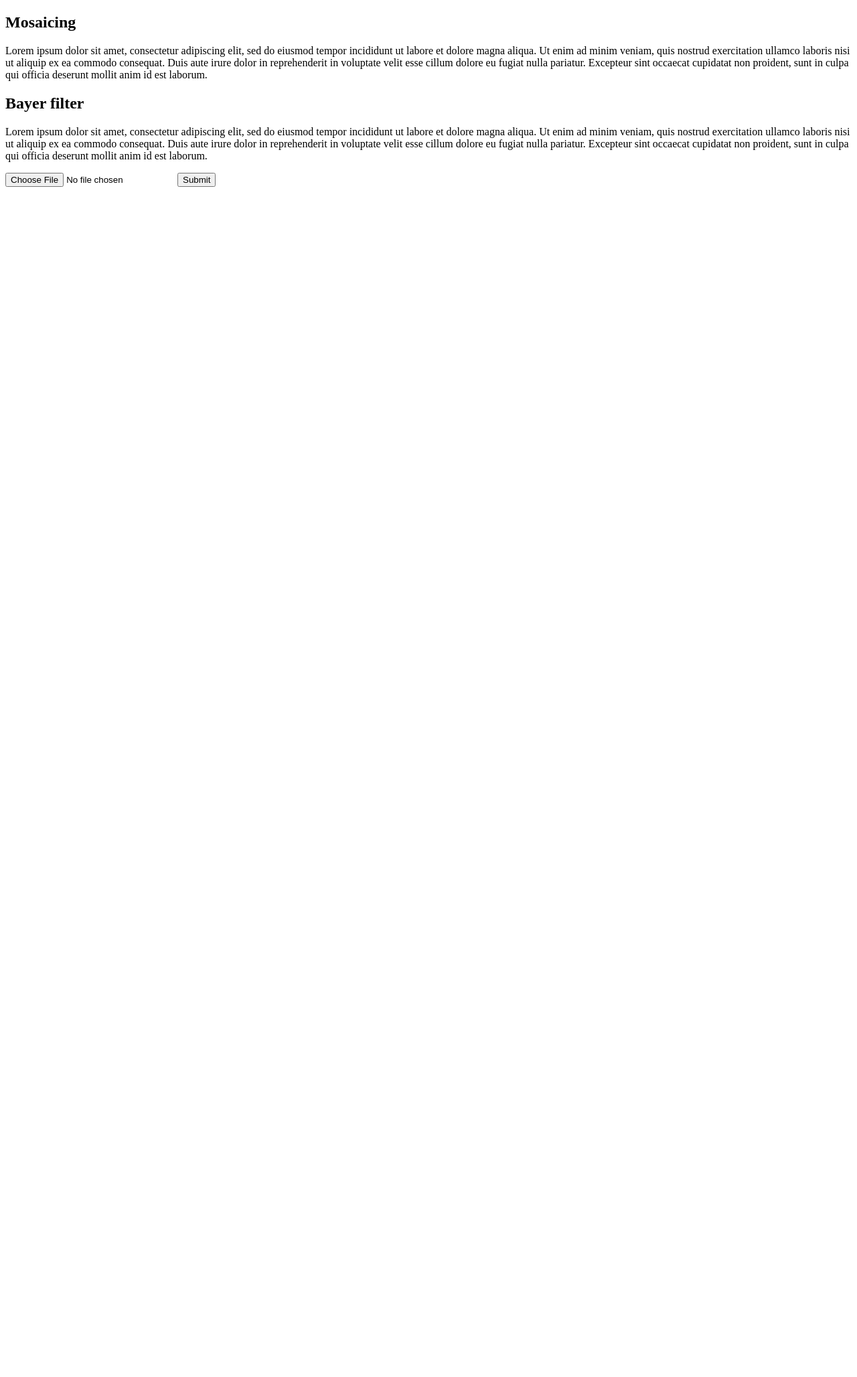
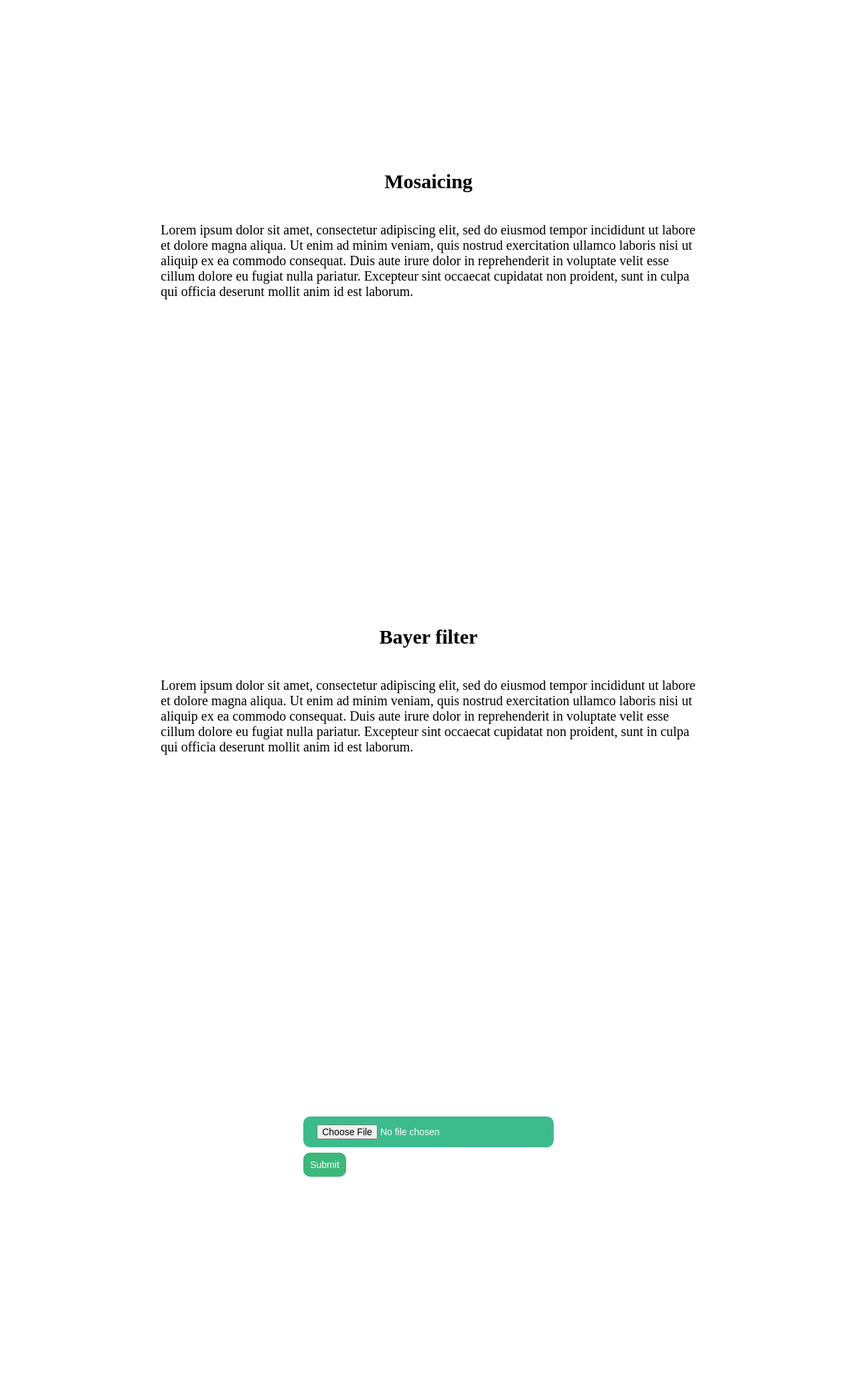
Before and after one commit to leventekobor/mosaicing, a Flask app: page /upload in a window 1280 px wide. Shown: the whole page at 67% size. Before the commit the page ends 279 px from the top, so only its background shows below. Run offline with Flask 2, Linux system fonts and the light colour scheme.

Commit message:
does it work? maybe. will I check? no.

```diff
--- a/app.py
+++ b/app.py
@@ -1,11 +1,12 @@
 import os
-from flask import Flask, render_template, request, send_file
+from flask import Flask, render_template, request, send_file, flash
 from flask_uploads import UploadSet, configure_uploads, IMAGES
 from mosaic import create_mosaic
 
 app = Flask(__name__)
 photos = UploadSet('photos', IMAGES)
 app.config['UPLOADED_PHOTOS_DEST'] = 'static/img'
+app.config['SEND_FILE_MAX_AGE_DEFAULT'] = 1
 configure_uploads(app, photos)
 
 
--- /dev/null
+++ b/static/styles/style.css
@@ -0,0 +1,36 @@
+section {
+  padding: 20px;
+  min-height: 80vh;
+  display: flex;
+  flex-direction: column;
+  justify-content: center;
+  align-items: center;
+  font-size: 20px;
+}
+
+section p {
+  max-width: 800px;
+}
+
+input[type=file] {
+  background-color: #3CBC8D;
+  color: white;
+  width: 100%;
+  padding: 12px 20px;
+  margin: 8px 0;
+  box-sizing: border-box;
+}
+
+input {
+  background: #3cb878;
+  color: white;
+  padding: 10px;
+  border: 0;
+  border-radius: 10px;
+  font-size: 14px;
+  transition: 0.5s background;
+}
+
+input:hover {
+  background: #1b7e4b;
+}
--- a/templates/index.html
+++ b/templates/index.html
@@ -1,7 +1,12 @@
 <!doctype html>
 <html>
 <head>
-	<title>Upload</title>
+    <title>Upload</title>
+    <meta charset="UTF-8">
+    <meta name="viewport" content="width=device-width, initial-scale=1.0">
+    <meta http-equiv="X-UA-Compatible" content="ie=edge">
+    <title>Document</title>
+    <link rel="stylesheet" href="{{ url_for('static',filename='styles/style.css') }}" as="style">
 </head>
 <body>
     <section>
@@ -17,10 +22,10 @@
         </p>
     </section>
     <section>
-        <form method=POST enctype=multipart/form-data action="{{ url_for('upload') }}">
-            <input type=file name=photo>
-            <input type="submit">
-        </form>
+            <form method=POST enctype=multipart/form-data action="{{ url_for('upload') }}">
+                <input type=file name=photo required>
+                <input type="submit">
+            </form>
     </section>
 </body>
 </html>
```
Also changed, not shown: 3 other files.
